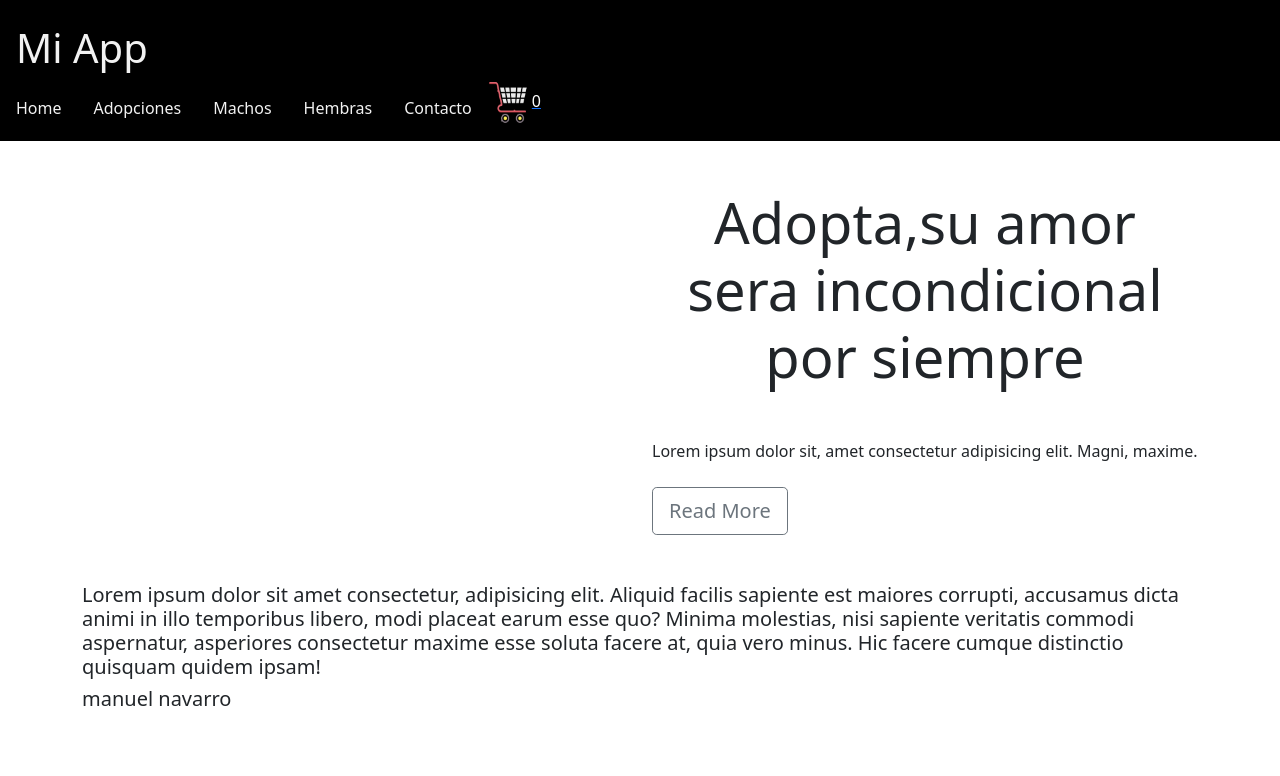
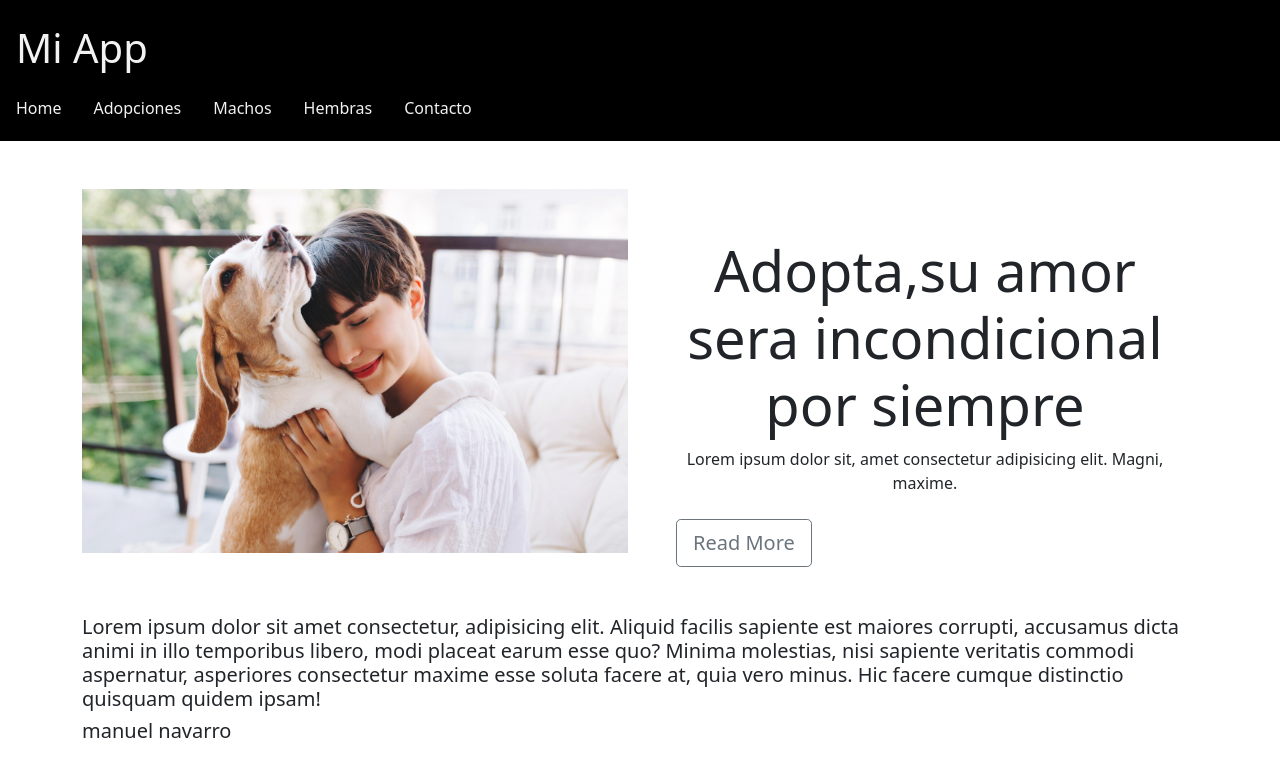
Before and after one commit to BelenEuvrard/Desafios-React, a React (Create React App) app: page / in a window 1280 px wide. Shown: the top 776 px of the page. Built offline with nearby package versions, Linux system fonts and the light colour scheme; the HTML template or start-up script is replaced by a standard one.

Commit message:
Cart View

```diff
--- a/src/HomePag/HomePag.js
+++ b/src/HomePag/HomePag.js
@@ -1,35 +1,40 @@
 import React from "react"
+import ImgAdopcion from "./adopcion perro.jpg";
+
 
 export const HomePag = () => {
     return (
       <div>
-        <section class="mb-5" id="inicio">
-                <div class="container mt-5">
-                  <div class="row">
-                    <div class="col-md-6 col-sm-6">
-                      <div class="content-left">
-
+        <section className="mb-5" id="inicio">
+                <div className="container mt-5">
+                  <div className="row">
+                    <div className="col-md-6 col-sm-6">
+                      <div className="content-left">
+                      <img src= {ImgAdopcion} style={{width: "100%" }}alt="img adopcion" />
                       </div>
                     </div>
-                    <div class="col-md-6 col-sm-6">
-                      <div class="">
-                        <h2 class="display-4">Adopta,su amor sera incondicional por siempre</h2>
-                        <p class="mt-5">Lorem ipsum dolor sit, amet consectetur adipisicing elit. Magni, maxime.
-                             </p>
-                        <a href="#" class="btn btn-outline-secondary header-btn btn-lg mt-2">Read More</a>
+                    <div className="col-md-6 col-sm-6">
+                      <div className="container mt-5">
+                        <h2 className="display-4">Adopta,su amor sera incondicional por siempre</h2>
+
+                        <p className="ml-5 text-center">Lorem ipsum dolor sit, amet consectetur adipisicing elit. Magni, maxime.</p>
+
+                        <a href="#" className=" btn btn-outline-secondary header-btn btn-lg mt-2">Read More</a>
+
                       </div>
                     </div>
                   </div>
                 </div>
+
               </section>
 
 
-              <section class=" mt-5"  id="testimonial">
-                <div class="container">
-                  <p class="h5">
+              <section className=" mt-5"  id="testimonial">
+                <div className="container mt-5">
+                  <p className="h5">
                    Lorem ipsum dolor sit amet consectetur, adipisicing elit. Aliquid facilis sapiente est maiores corrupti, accusamus dicta animi in illo temporibus libero, modi placeat earum esse quo? Minima molestias, nisi sapiente veritatis commodi aspernatur, asperiores consectetur maxime esse soluta facere at, quia vero minus. Hic facere cumque distinctio quisquam quidem ipsam!
                   </p>
-                  <p class="h5">manuel navarro</p>
+                  <p className="h5">manuel navarro</p>
                 </div>
               </section>
       </div>
--- a/src/componentes/Container/Item.js
+++ b/src/componentes/Container/Item.js
@@ -17,7 +17,7 @@ export const Item = ( {id, nombre, descripcion, edad,category,img} ) => {
                <p className= "card-title"> Edad: {edad} años</p>
                <p className= "card-title"> Categoria: {category}</p>
                <Link to={`/detail/${id}`}>
-                    <Button className="" variant="primary">Adoptar</Button>
+                    <Button  variant="primary">Adoptar</Button>
                 </Link>
             </div>
           </div>
--- a/src/componentes/Container/ItemListContainer.js
+++ b/src/componentes/Container/ItemListContainer.js
@@ -16,8 +16,8 @@ export const ItemListContainer = ( ) => {
        setLoading(true)
        const db = getFirestore();
        const productos = categoryId
-         ? db.collection('productos').where('category', '==', categoryId)
-         : db.collection('productos');
+         ? db.collection('Productos').where('category', '==', categoryId)
+         : db.collection('Productos');
 
          productos.get()
          .then((response) => {
--- a/src/componentes/ItemDetailContainer/ItemDetailContainer.js
+++ b/src/componentes/ItemDetailContainer/ItemDetailContainer.js
@@ -14,7 +14,7 @@ export const ItemDetailContainer = () => {
         setLoading(true);
 
         const db = getFirestore()
-        const productos = db.collection('productos')
+        const productos = db.collection('Productos')
         const item = productos.doc(itemId)
 
         item.get()
--- a/src/componentes/NavBar/CartWidget.js
+++ b/src/componentes/NavBar/CartWidget.js
@@ -1,14 +1,16 @@
 import React, {useContext} from "react";
 import ImgCarrito from "./carrito-de-compras.png";
 import { CartContext } from '../../context/CartContext'
-
+import "./Navbar.css";
 export const CartWidget = () => {
 
     const { calcularCantidad } = useContext(CartContext)
 
     return (
-             <div>
-                 <img src= {ImgCarrito} className="imgCarrito"alt="img carrito de compras" height="45" width="40"/>
+             <div style={{
+                visibility: calcularCantidad() === 0 ? "hidden" : "visible"
+            }}>
+                 <img src= {ImgCarrito} className="imgCarrito" alt="img carrito de compras" height="45" width="45"/>
                    <span className="text-decoration-none mx-1 text-white">{calcularCantidad()}</span>
 
               </div>
```
Also changed, not shown: src/HomePag/adopcion perro.jpg (added), src/componentes/NavBar/carrito-de-compras.png.
